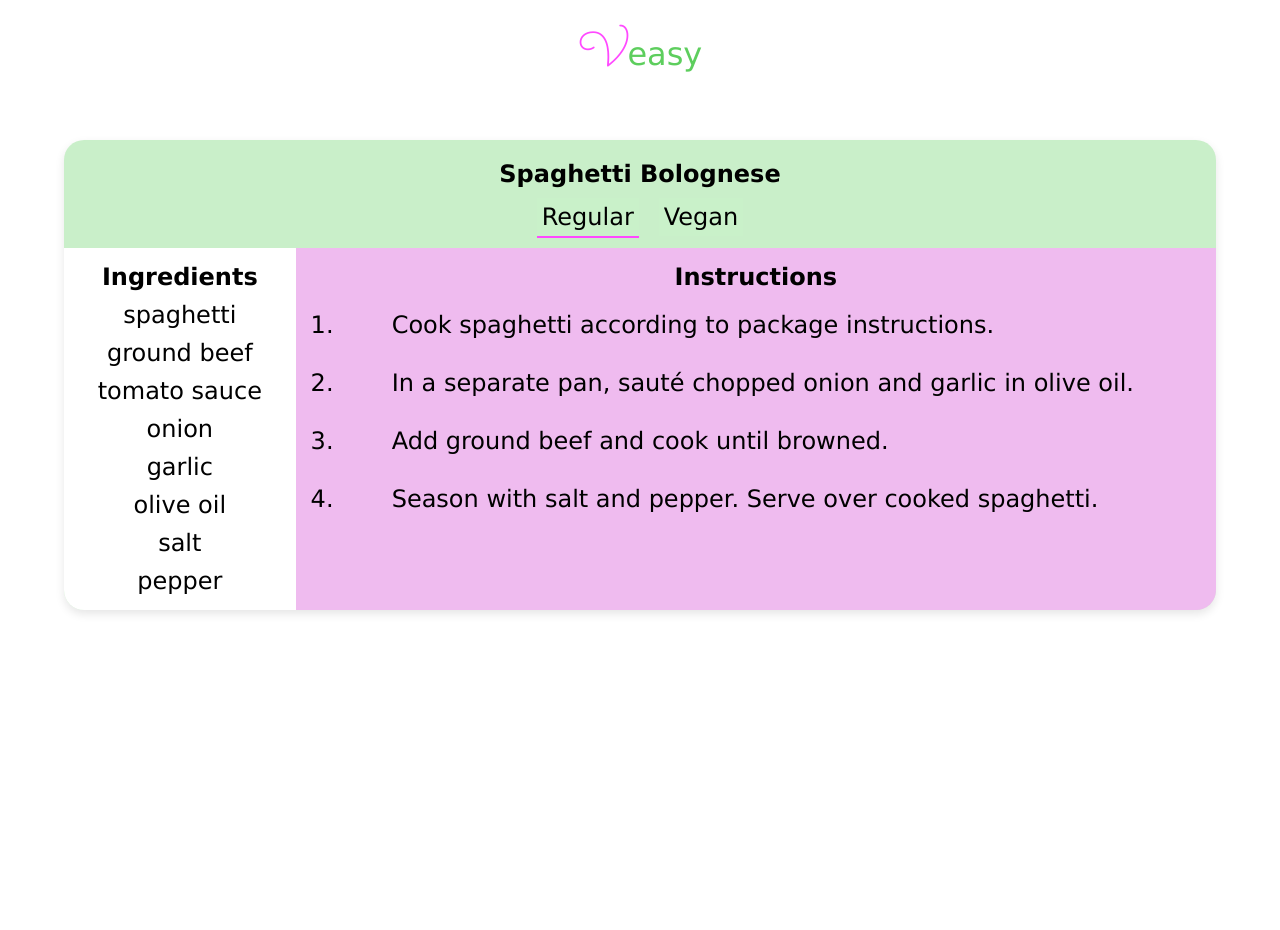
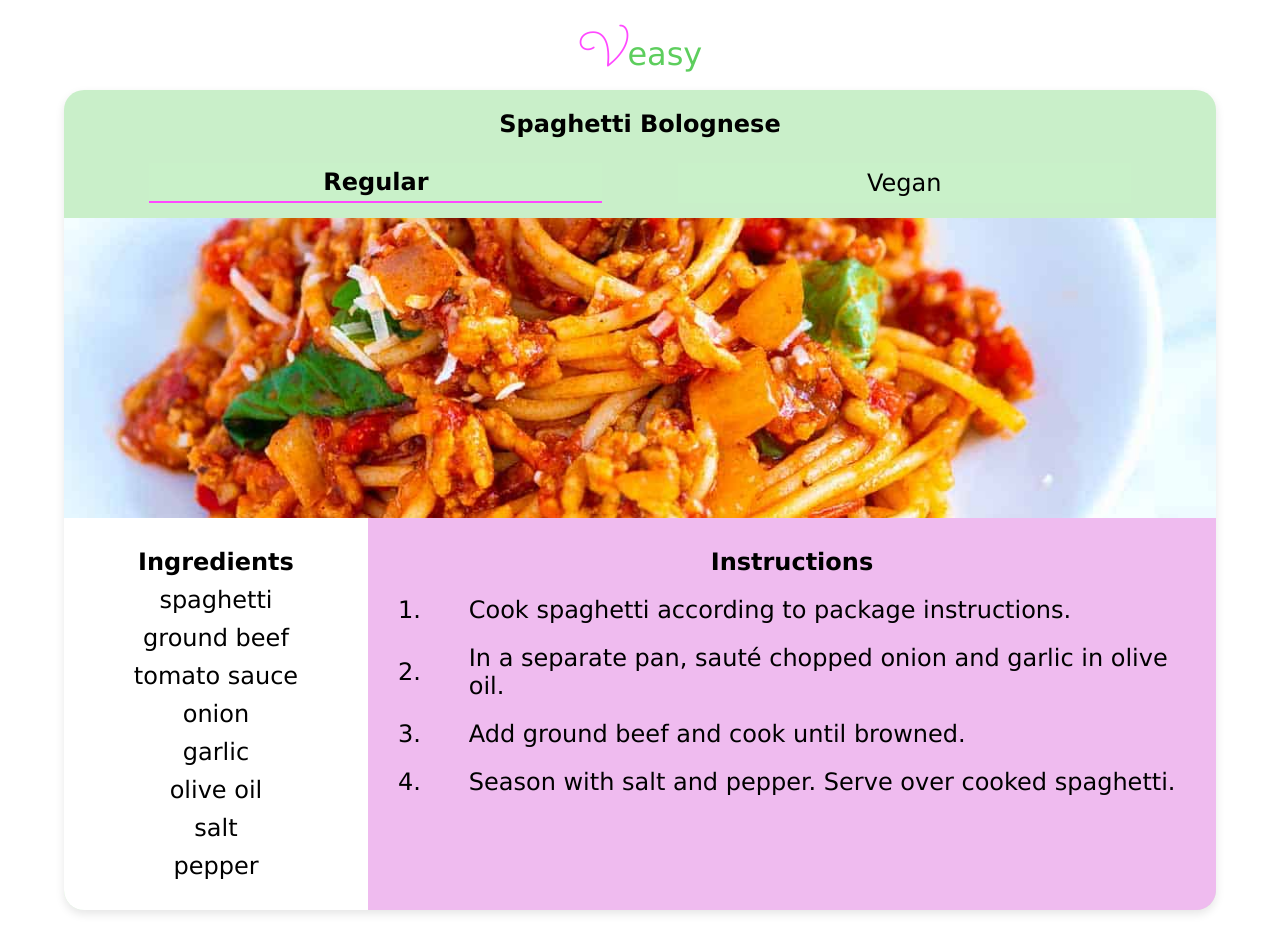
Before and after one commit to jboyce313/veasy, a React (Vite) app in the folder react-app/: page /veasy/recipes/1 in a window 1280 px wide. Before the commit the page ends 800 px from the top, so only its background shows below. Built offline with nearby package versions, Linux system fonts and the light colour scheme.

Commit message:
add image to recipe, edit css

```diff
--- a/react-app/src/components/Recipe.jsx
+++ b/react-app/src/components/Recipe.jsx
@@ -11,8 +11,11 @@ export function Recipe({ recipes }) {
   const [version, setVersion] = useState("regular");
 
   return (
+    <div className="recipeContainer">
       <div className="recipePage">
         <h3>{recipe.name}</h3>
+
+        <div className="buttons">
           <button
             onClick={() => setVersion("regular")}
             className={version == "regular" ? "button highlighted" : "button"}
@@ -25,6 +28,11 @@ export function Recipe({ recipes }) {
           >
             Vegan
           </button>
+        </div>
+
+        <div className="imageContainer">
+          <img src={recipe.image} alt={recipe.name} className="foodPic"></img>
+        </div>
 
         {version == "regular" ? (
           <Regular recipe={recipe} />
@@ -32,5 +40,6 @@ export function Recipe({ recipes }) {
           <Vegan recipe={recipe} />
         )}
       </div>
+    </div>
   );
 }
--- a/react-app/src/styles/Recipe.css
+++ b/react-app/src/styles/Recipe.css
@@ -2,14 +2,34 @@
   text-align: center;
   background-color: #5dce5d54;
   box-shadow: 0px 4px 10px rgba(0, 0, 0, 0.1);
-  width: 90%;
-  margin: auto;
+  width: 351px;
+  margin: 0 auto 20px auto;
   padding: 10px 0 0 0;
   border-radius: 20px;
 }
 
-.recipePage * {
+.imageContainer {
+  width: 100%;
+  height: 200px;
+  overflow: hidden;
+}
+
+.foodPic {
+  width: 100%;
+  height: 100%;
+  object-fit: cover;
+}
+
+.recipePage h3,
+.recipePage button,
+.recipePage h5,
+.recipePage p {
   margin: 10px 0px;
+}
+
+.buttons {
+  display: flex;
+  justify-content: space-evenly;
 }
 
 .button {
@@ -17,10 +37,12 @@
   border: none;
   padding: 5px;
   margin: 0 10px;
+  width: 40%;
 }
 
 .highlighted {
   border-bottom: 2px var(--lightPurple) solid;
+  font-weight: bold;
 }
 
 .ingredients {
@@ -38,26 +60,45 @@
   border-radius: 0 0 20px 20px;
 }
 
-@media only screen and (orientation: landscape) {
+@media only screen and (min-width: 768px) {
   .recipePage {
-    margin-top: 50px;
+    margin-bottom: 20px;
+    width: 90%;
   }
-
   .regular,
   .vegan {
     display: flex;
   }
 
+  .imageContainer {
+    width: 100%;
+    height: 300px;
+    overflow: hidden;
+  }
+
   .ingredients {
-    width: 25%;
+    width: 35%;
     border-radius: 0 0 0 20px;
+    padding: 20px;
   }
 
   .instructions {
     border-radius: 0 0 20px 0;
+    padding: 20px;
   }
 
   .recipePage * {
     font-size: 1.5rem;
   }
+
+  .buttons {
+    padding: 5px 10px;
+  }
 }
+
+@media only screen and (min-width: 1367px) {
+  .recipePage {
+    margin-bottom: 20px;
+    width: 1230px;
+  }
+}
```
Also changed, not shown: 4 other files (tests, documents, lock files or other folders). Lines whose indentation alone changed are shown as unchanged.
